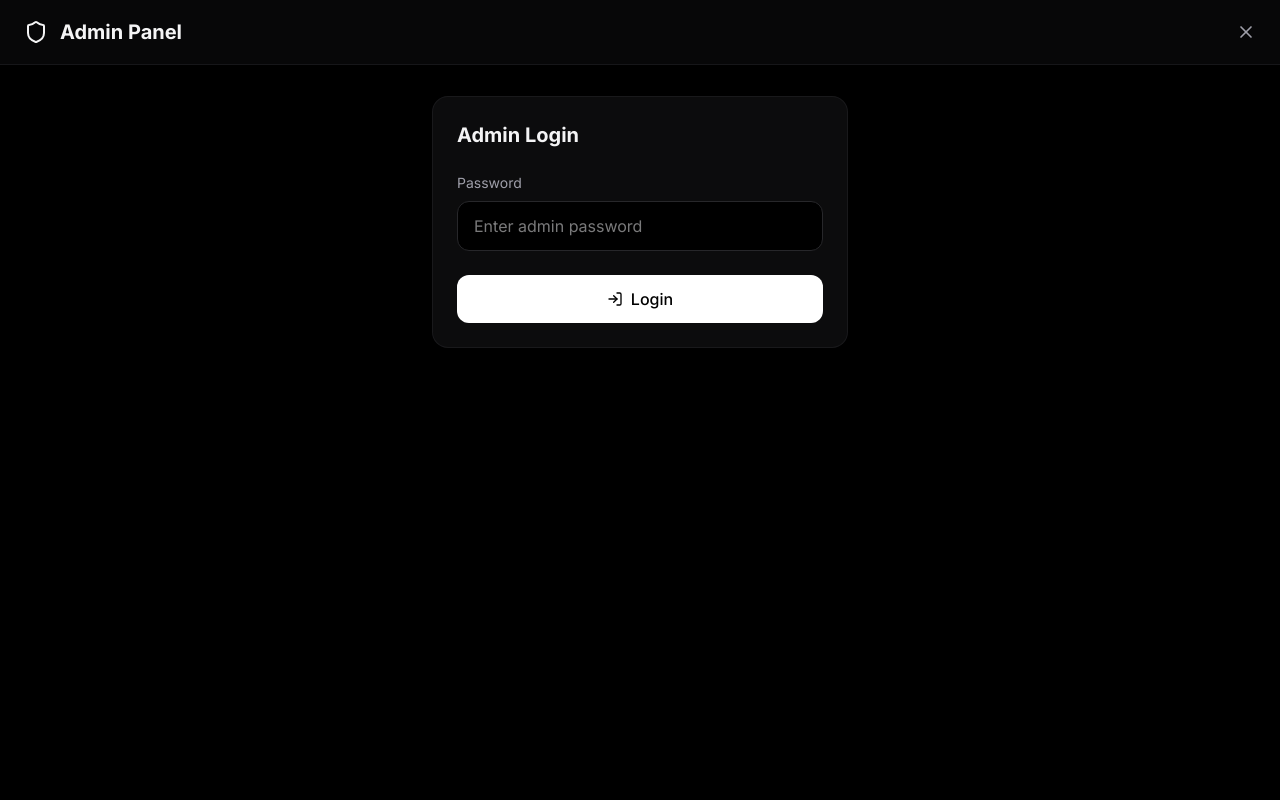
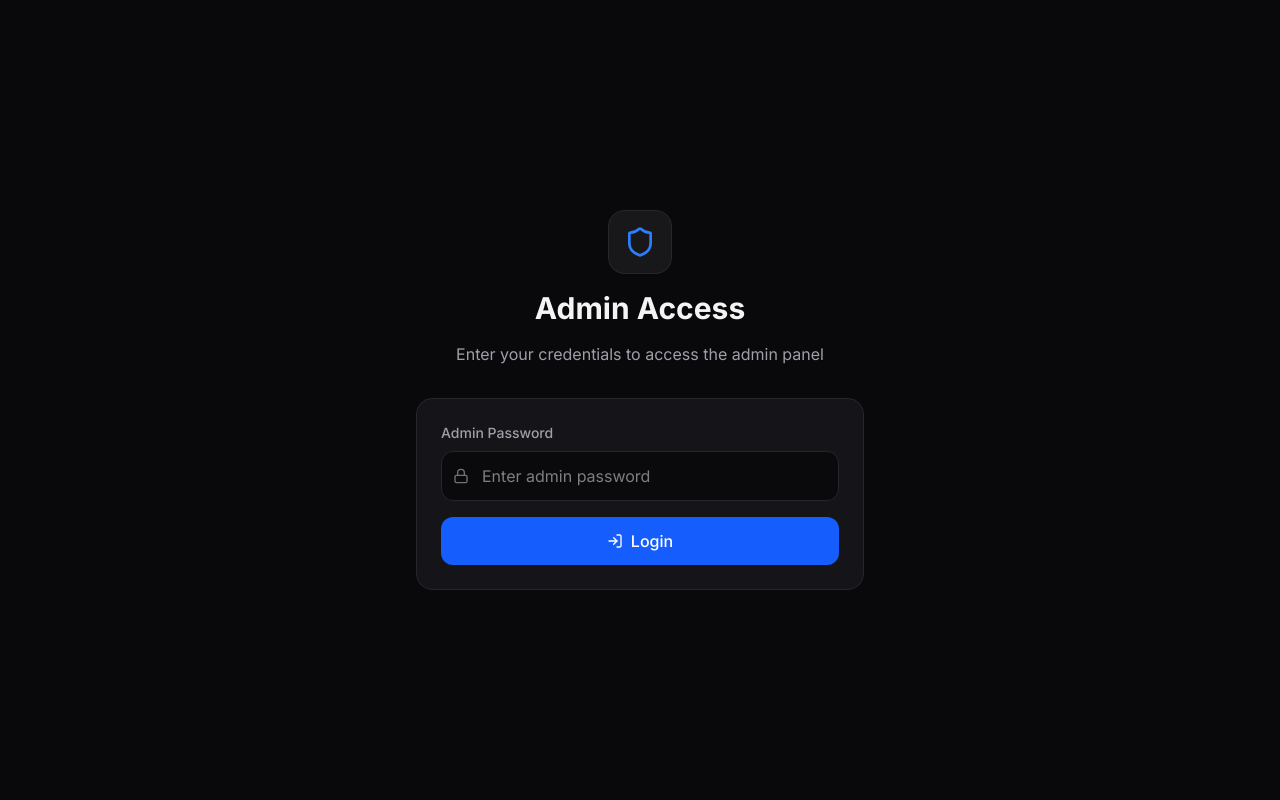
Before and after one commit to yurievisu/WinkCookie, a Flask app: template templates/admin.html in a window 1280 px wide. Run offline with Flask 2, Linux system fonts and the light colour scheme; the template is opened without the code that fills it, so the values that code supplies are empty.

Commit message:
Update admin.html

```diff
--- a/templates/admin.html
+++ b/templates/admin.html
@@ -3,7 +3,7 @@
 <head>
     <meta charset="UTF-8">
     <meta name="viewport" content="width=device-width, initial-scale=1.0">
-    <title>Admin - Cookie Manager</title>
+    <title>Admin Panel - Cookie Manager</title>
     <script src="https://unpkg.com/@tailwindcss/browser@4"></script>
     <script src="https://unpkg.com/lucide@latest"></script>
     <style>
@@ -17,75 +17,107 @@
             backdrop-filter: blur(16px);
             -webkit-backdrop-filter: blur(16px);
         }
+
+        .hover-card {
+            transition: all 0.3s ease;
+        }
+
+        .hover-card:hover {
+            transform: translateY(-2px);
+        }
     </style>
 </head>
-<body class="bg-black text-zinc-100 min-h-screen">
-    <!-- Navigation -->
-    <nav class="fixed top-0 left-0 right-0 bg-zinc-950/80 border-b border-zinc-800/50 fancy-blur z-50">
-        <div class="max-w-7xl mx-auto px-4 sm:px-6">
-            <div class="flex items-center justify-between h-16">
-                <a href="/" class="flex items-center space-x-3">
-                    <i data-lucide="shield" class="w-6 h-6"></i>
-                    <span class="text-xl font-bold">Admin Panel</span>
-                </a>
-                <button onclick="window.location.href='/'" class="text-zinc-400 hover:text-white">
-                    <i data-lucide="x" class="w-5 h-5"></i>
-                </button>
+<body class="bg-zinc-950 text-zinc-100 min-h-screen">
+    <!-- Login Form (Initially Visible) -->
+    <div id="loginSection" class="min-h-screen flex items-center justify-center p-4">
+        <div class="max-w-md w-full">
+            <div class="text-center space-y-4 mb-8">
+                <div class="inline-flex items-center justify-center w-16 h-16 bg-zinc-900 rounded-2xl border border-zinc-800 mb-4">
+                    <i data-lucide="shield" class="w-8 h-8 text-blue-500"></i>
+                </div>
+                <h1 class="text-3xl font-bold">Admin Access</h1>
+                <p class="text-zinc-400">Enter your credentials to access the admin panel</p>
+            </div>
+
+            <div class="bg-zinc-900/90 backdrop-blur-xl border border-zinc-800 rounded-2xl p-6 space-y-6">
+                <form id="loginForm" class="space-y-4">
+                    <div class="space-y-2">
+                        <label class="block text-sm font-medium text-zinc-400">Admin Password</label>
+                        <div class="relative">
+                            <i data-lucide="lock" class="absolute left-3 top-1/2 -translate-y-1/2 w-4 h-4 text-zinc-500"></i>
+                            <input type="password" id="password" required
+                                class="w-full pl-10 pr-4 py-3 bg-black/50 border border-zinc-800 rounded-xl focus:ring-2 focus:ring-blue-500/20 focus:border-blue-500/20 transition-all"
+                                placeholder="Enter admin password">
                         </div>
                     </div>
-    </nav>
-
-    <main id="loginForm" class="max-w-md mx-auto px-4 py-24">
-        <div class="bg-zinc-900/50 rounded-2xl p-6 border border-zinc-800/50 fancy-blur">
-            <h2 class="text-xl font-bold mb-6">Admin Login</h2>
-            <form onsubmit="login(event)" class="space-y-6">
-                <div class="space-y-2">
-                    <label class="block text-sm text-zinc-400">Password</label>
-                    <input type="password" id="password" required
-                        class="w-full px-4 py-3 bg-black border border-zinc-800 rounded-xl focus:ring-2 focus:ring-white/10 focus:border-transparent transition-all"
-                        placeholder="Enter admin password">
-                </div>
                     <button type="submit"
-                    class="w-full px-6 py-3 bg-white text-black rounded-xl font-medium hover:bg-zinc-100 transition-colors flex items-center justify-center space-x-2">
+                        class="w-full px-6 py-3 bg-blue-600 text-white rounded-xl font-medium hover:bg-blue-500 transition-all flex items-center justify-center space-x-2">
                         <i data-lucide="log-in" class="w-4 h-4"></i>
                         <span>Login</span>
                     </button>
                 </form>
             </div>
-    </main>
+        </div>
+    </div>
 
-    <main id="adminPanel" class="max-w-7xl mx-auto px-4 sm:px-6 py-24 space-y-8 hidden">
-        <!-- Stats -->
-        <div class="grid grid-cols-1 sm:grid-cols-3 gap-4">
-            <div class="bg-zinc-900/50 rounded-xl p-4 border border-zinc-800/50 fancy-blur">
+    <!-- Admin Dashboard (Initially Hidden) -->
+    <div id="adminPanel" class="hidden">
+        <!-- Top Navigation -->
+        <nav class="fixed top-0 left-0 right-0 bg-zinc-900/90 border-b border-zinc-800 fancy-blur z-50">
+            <div class="max-w-7xl mx-auto px-4">
+                <div class="flex items-center justify-between h-16">
+                    <div class="flex items-center space-x-3">
+                        <i data-lucide="shield" class="w-6 h-6 text-blue-500"></i>
+                        <span class="text-xl font-bold">Admin Panel</span>
+                    </div>
+                    <div class="flex items-center space-x-4">
+                        <a href="/" class="flex items-center space-x-2 text-sm text-zinc-400 hover:text-white transition-colors">
+                            <i data-lucide="home" class="w-4 h-4"></i>
+                            <span>Home</span>
+                        </a>
+                        <button onclick="logout()" class="flex items-center space-x-2 text-sm text-zinc-400 hover:text-white transition-colors">
+                            <i data-lucide="log-out" class="w-4 h-4"></i>
+                            <span>Logout</span>
+                        </button>
+                    </div>
+                </div>
+            </div>
+        </nav>
+
+        <!-- Main Content -->
+        <main class="max-w-7xl mx-auto px-4 pt-24 pb-8 space-y-8">
+            <!-- Stats Grid -->
+            <div class="grid grid-cols-1 sm:grid-cols-2 lg:grid-cols-3 gap-4">
+                <div class="bg-zinc-900/50 rounded-xl p-6 border border-zinc-800 hover-card">
                     <div class="flex items-center justify-between">
                         <span class="text-zinc-400">Total Accounts</span>
-                    <i data-lucide="users" class="w-4 h-4 text-blue-500"></i>
+                        <i data-lucide="users" class="w-5 h-5 text-blue-500"></i>
                     </div>
-                <p id="totalAccounts" class="text-2xl font-bold mt-2">0</p>
+                    <p id="totalAccounts" class="text-3xl font-bold mt-2">0</p>
                 </div>
-            <div class="bg-zinc-900/50 rounded-xl p-4 border border-zinc-800/50 fancy-blur">
+                <div class="bg-zinc-900/50 rounded-xl p-6 border border-zinc-800 hover-card">
                     <div class="flex items-center justify-between">
                         <span class="text-zinc-400">Active Cookies</span>
-                    <i data-lucide="cookie" class="w-4 h-4 text-green-500"></i>
+                        <i data-lucide="cookie" class="w-5 h-5 text-green-500"></i>
                     </div>
-                <p id="activeCookies" class="text-2xl font-bold mt-2">0</p>
+                    <p id="activeCookies" class="text-3xl font-bold mt-2">0</p>
                 </div>
-            <div class="bg-zinc-900/50 rounded-xl p-4 border border-zinc-800/50 fancy-blur">
-                <div class="flex items-center justify-between">
+                <div class="bg-zinc-900/50 rounded-xl p-6 border border-zinc-800 hover-card">
+                    <div class="flex items-center justify-between mb-2">
                         <span class="text-zinc-400">Maintenance Mode</span>
-                    <i data-lucide="tool" class="w-4 h-4 text-yellow-500"></i>
+                        <i data-lucide="tool" class="w-5 h-5 text-yellow-500"></i>
                     </div>
                     <button onclick="toggleMaintenance()" id="maintenanceStatus"
-                    class="mt-2 px-3 py-1 rounded-full text-sm font-medium bg-zinc-800 text-zinc-400">
+                        class="px-3 py-1 rounded-full text-sm font-medium bg-zinc-800 text-zinc-400">
                         Off
                     </button>
                 </div>
             </div>
         </main>
+    </div>
 
-    <!-- Toast -->
-    <div id="toast" class="hidden fixed bottom-4 right-4 max-w-xs bg-zinc-900 border border-zinc-800 rounded-xl p-4 fancy-blur">
+    <!-- Toast Notification -->
+    <div id="toast" class="hidden fixed bottom-4 right-4 max-w-xs bg-zinc-900/90 backdrop-blur-xl border border-zinc-800 rounded-xl p-4 z-50">
         <div class="flex items-start space-x-3">
             <div id="toastIcon" class="flex-shrink-0 w-5 h-5"></div>
             <div class="flex-1">
@@ -135,11 +167,19 @@
             document.getElementById('toast').classList.add('hidden');
         }
 
-        // Admin Functions
-        async function login(e) {
+        // Login Form Handler
+        document.getElementById('loginForm').addEventListener('submit', async (e) => {
             e.preventDefault();
 
             const password = document.getElementById('password').value;
+            const button = e.target.querySelector('button');
+
+            button.disabled = true;
+            button.innerHTML = `
+                <i data-lucide="loader-2" class="w-4 h-4 animate-spin"></i>
+                <span>Logging in...</span>
+            `;
+            lucide.createIcons();
 
             try {
                 const response = await fetch('/api/admin/login', {
@@ -153,17 +193,25 @@
                 const data = await response.json();
 
                 if (data.success) {
-                    document.getElementById('loginForm').classList.add('hidden');
+                    document.getElementById('loginSection').classList.add('hidden');
                     document.getElementById('adminPanel').classList.remove('hidden');
                     loadStats();
                 } else {
-                    showToast('Error', data.error || 'Invalid password', 'error');
+                    showToast('Error', 'Invalid password', 'error');
                 }
             } catch (error) {
                 showToast('Error', 'Login failed', 'error');
+            } finally {
+                button.disabled = false;
+                button.innerHTML = `
+                    <i data-lucide="log-in" class="w-4 h-4"></i>
+                    <span>Login</span>
+                `;
+                lucide.createIcons();
             }
-        }
+        });
 
+        // Load Stats
         async function loadStats() {
             try {
                 const response = await fetch('/api/admin/stats');
@@ -175,30 +223,28 @@
                 const maintenanceBtn = document.getElementById('maintenanceStatus');
                 maintenanceBtn.textContent = data.maintenance ? 'On' : 'Off';
                 maintenanceBtn.className = data.maintenance
-                    ? 'mt-2 px-3 py-1 rounded-full text-sm font-medium bg-yellow-500/10 text-yellow-500'
-                    : 'mt-2 px-3 py-1 rounded-full text-sm font-medium bg-zinc-800 text-zinc-400';
+                    ? 'px-3 py-1 rounded-full text-sm font-medium bg-yellow-500/10 text-yellow-500'
+                    : 'px-3 py-1 rounded-full text-sm font-medium bg-zinc-800 text-zinc-400';
             } catch (error) {
                 showToast('Error', 'Failed to load stats', 'error');
             }
         }
 
+        // Toggle Maintenance Mode
         async function toggleMaintenance() {
             try {
                 const response = await fetch('/api/admin/maintenance', {
-                    method: 'POST',
-                    headers: {
-                        'Content-Type': 'application/json'
-                    }
+                    method: 'POST'
                 });
 
                 const data = await response.json();
 
                 if (data.success) {
-                    const maintenanceBtn = document.getElementById('maintenanceStatus');
-                    maintenanceBtn.textContent = data.maintenance ? 'On' : 'Off';
-                    maintenanceBtn.className = data.maintenance
-                        ? 'mt-2 px-3 py-1 rounded-full text-sm font-medium bg-yellow-500/10 text-yellow-500'
-                        : 'mt-2 px-3 py-1 rounded-full text-sm font-medium bg-zinc-800 text-zinc-400';
+                        const btn = document.getElementById('maintenanceStatus');
+                        btn.textContent = data.maintenance ? 'On' : 'Off';
+                        btn.className = data.maintenance
+                            ? 'px-3 py-1 rounded-full text-sm font-medium bg-yellow-500/10 text-yellow-500'
+                            : 'px-3 py-1 rounded-full text-sm font-medium bg-zinc-800 text-zinc-400';
 
                         showToast(
                             'Success',
@@ -213,8 +259,52 @@
                 }
         }
 
+        // Logout Function
+        function logout() {
+            if (confirm('Are you sure you want to logout?')) {
+                document.getElementById('adminPanel').classList.add('hidden');
+                document.getElementById('loginSection').classList.remove('hidden');
+                document.getElementById('password').value = '';
+            }
+        }
+
         // Auto-refresh stats every 30 seconds
-        setInterval(loadStats, 30000);
+        let statsInterval;
+
+        function startStatsRefresh() {
+            loadStats();
+            statsInterval = setInterval(loadStats, 30000);
+        }
+
+        function stopStatsRefresh() {
+            if (statsInterval) {
+                clearInterval(statsInterval);
+            }
+        }
+
+        // Check if user is already logged in
+        async function checkLoginStatus() {
+            try {
+                const response = await fetch('/api/admin/stats');
+                if (response.ok) {
+                    document.getElementById('loginSection').classList.add('hidden');
+                    document.getElementById('adminPanel').classList.remove('hidden');
+                    startStatsRefresh();
+                }
+            } catch (error) {
+                console.error('Not logged in');
+            }
+        }
+
+        // Initialize
+        document.addEventListener('DOMContentLoaded', () => {
+            checkLoginStatus();
+        });
+
+        // Cleanup on page unload
+        window.addEventListener('beforeunload', () => {
+            stopStatsRefresh();
+        });
     </script>
 </body>
 </html>
```
Lines whose indentation alone changed are shown as unchanged.
